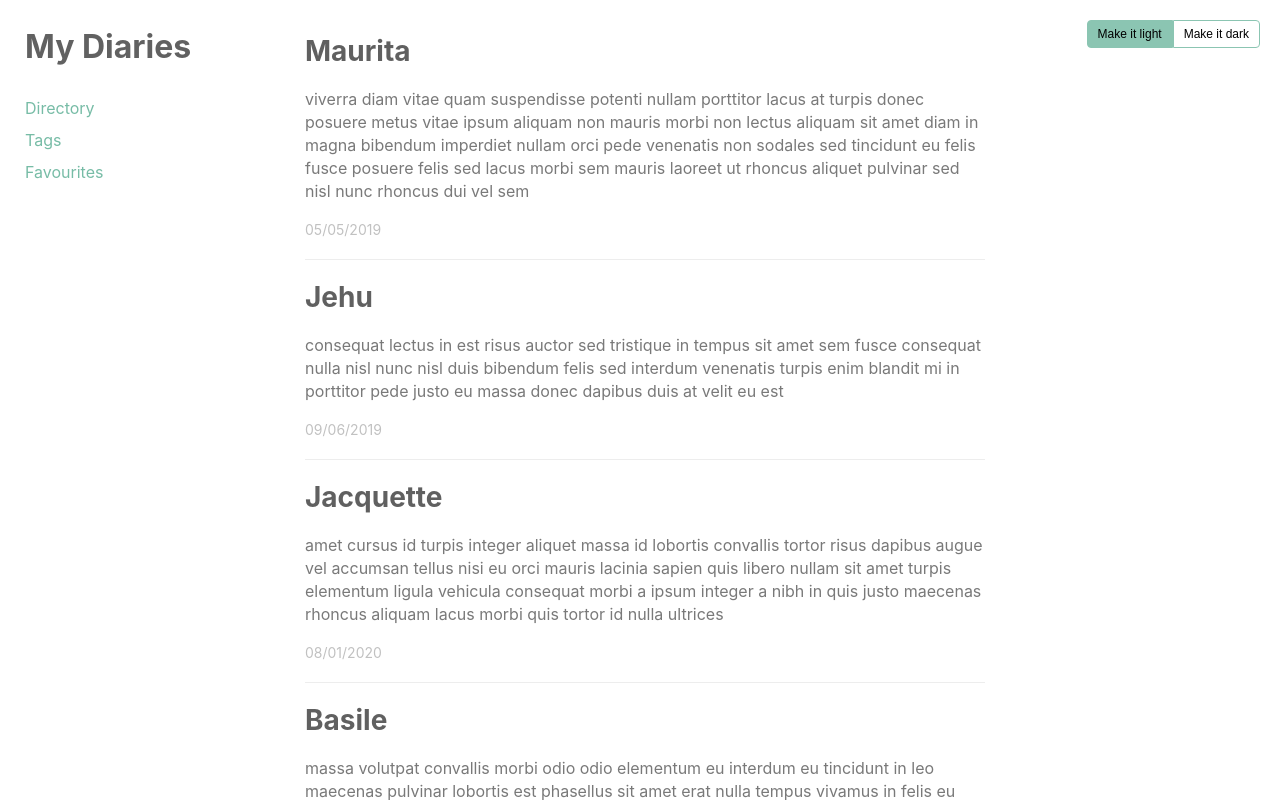
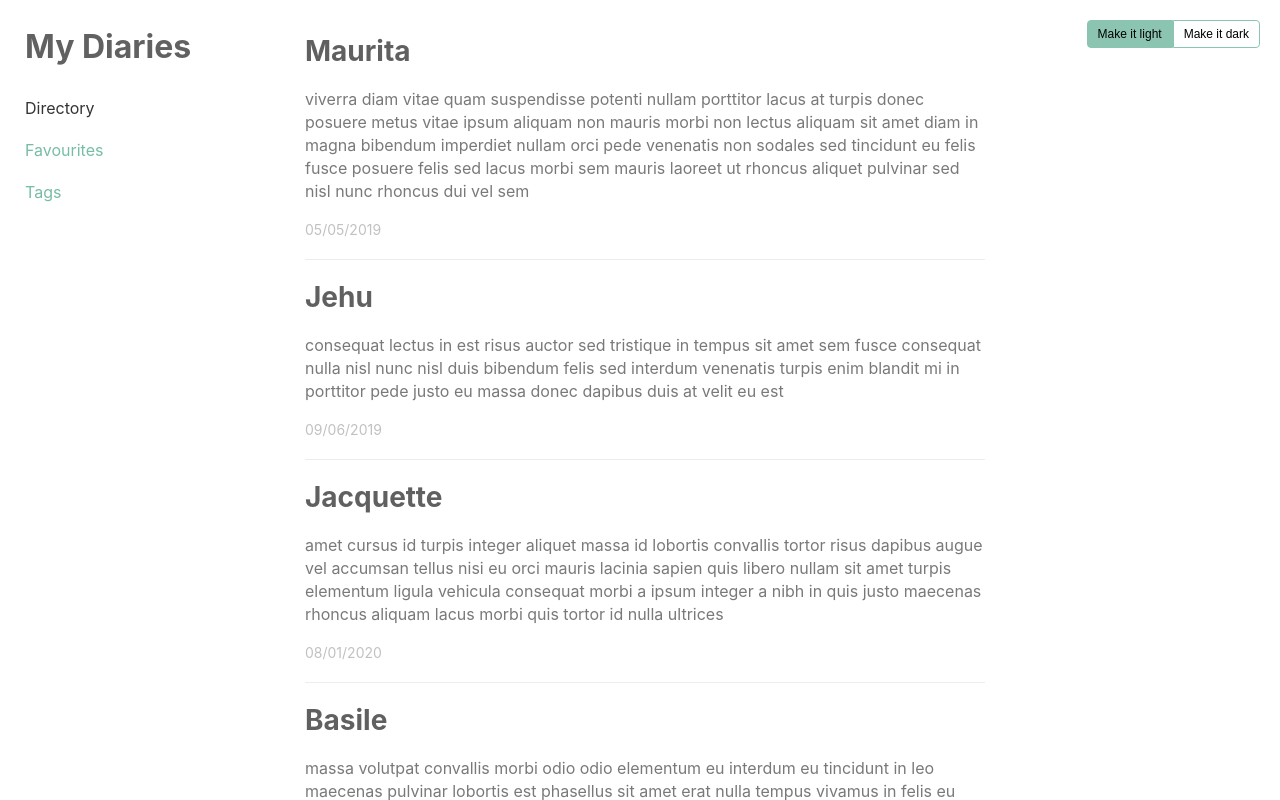
Before and after one commit to explore-free-projects/my-diaries-front-end, a React (Create React App) app: page / in a window 1280 px wide. Built offline with nearby package versions, Linux system fonts and the light colour scheme.

Commit message:
Page color changes

```diff
--- a/src/App.js
+++ b/src/App.js
@@ -39,7 +39,7 @@ const ThemeToggleBtn = styled.button `
     border-top-right-radius: 4px;
     border-bottom-right-radius: 4px;
   }
-`
+`;
 
 function App() {
   const [theme, setTheme] = useState(lightTheme())
--- a/src/Common/main/Main.js
+++ b/src/Common/main/Main.js
@@ -27,11 +27,11 @@ class Main extends Component {
             <DiaryDirectory
               data={Blogs}/>
           </Route>
+          <Route path="/favourites">
+            <Favourites/>
+          </Route>
           <Route path="/tags">
             <Tags />
-          </Route>
-          <Route path="/favourites">
-            <Favourites/>
           </Route>
         </Switch>
       </MainWrapper>
--- a/src/Common/sidenav/SideNav.js
+++ b/src/Common/sidenav/SideNav.js
@@ -1,6 +1,6 @@
 import React, { Component } from 'react';
 import styled from 'styled-components';
-import { Link } from "react-router-dom";
+import { NavLink } from "react-router-dom";
 
 const Nav = styled.aside `
   position: fixed;
@@ -24,10 +24,10 @@ const NavUl = styled.ul `
 `;
 
 const NavList = styled.li `
-  margin-bottom: 5px;
+  margin-bottom: 10px;
 `;
 
-const NavLink = styled(Link) `
+const Link = styled(NavLink) `
   text-decoration: none;
   color: ${props => props.theme.link};
   font-size: 1rem;
@@ -36,6 +36,10 @@ const NavLink = styled(Link) `
 
   &:hover {
     color: ${props => props.theme.linkHover};
+  }
+
+  &.active {
+    color: ${props => props.theme.linkActive};
   }
 `;
 
@@ -50,9 +54,13 @@ class SideNav extends Component {
         <Logo>My Diaries</Logo>
         <NavUl>
           <NavList>
-            <NavLink to="/">Directory</NavLink>
-            <NavLink to="/tags">Tags</NavLink>
-            <NavLink to="/favourites">Favourites</NavLink>
+            <Link to="/" exact={true}>Directory</Link>
+          </NavList>
+          <NavList>
+            <Link to="/favourites">Favourites</Link>
+          </NavList>
+          <NavList>
+            <Link to="/tags">Tags</Link>
           </NavList>
         </NavUl>
       </Nav>
--- a/src/utils/theme.js
+++ b/src/utils/theme.js
@@ -12,7 +12,8 @@ const themes = {
     textMute: '#c1c1c1',
     textBrand: '#616161',
     link: '#77bca6',
-    linkHover: '#4ba789'
+    linkHover: '#4ba789',
+    linkActive: '#333'
   },
   dark: {
     type: 'dark',
@@ -22,8 +23,9 @@ const themes = {
     textSecondary: '#b7b7b7',
     textMute: '#777777',
     textBrand: '#f9f9f9',
-    link: '#cecbcb',
-    linkHover: '#eeeeee'
+    link: '#b1a9a9',
+    linkHover: '#eeeeee',
+    linkActive: '#ffffff'
   },
 };
 
```
